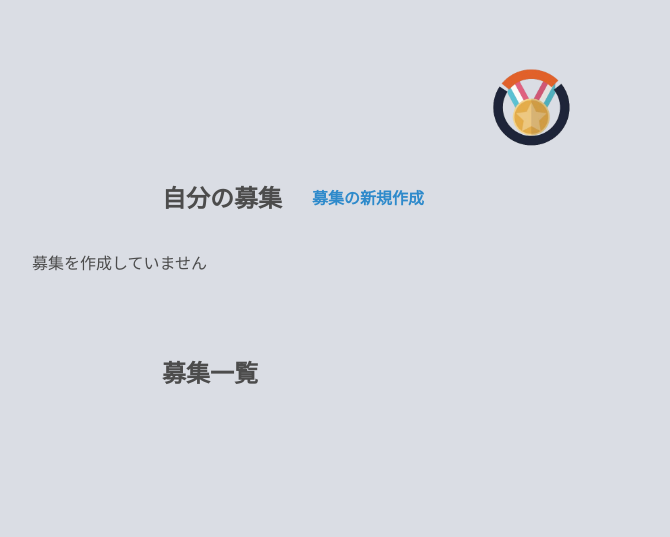
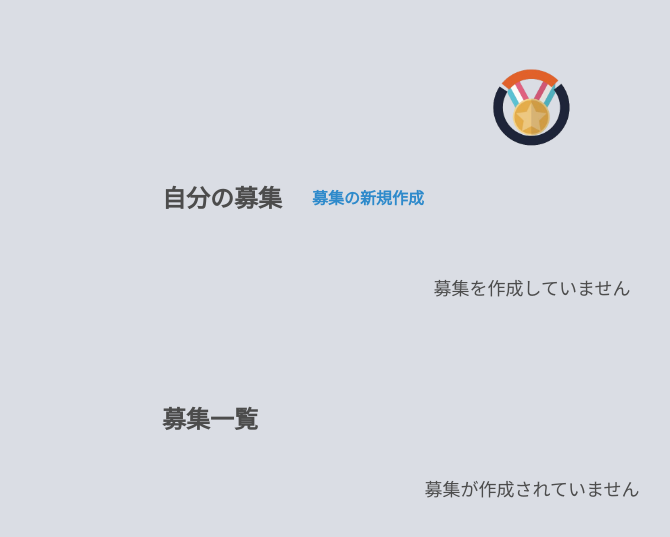
Before and after one commit to SakuraWada/road_map, a Django app: page /party_recruitment_list in a window 1280 px wide. Shown: the top 537 px of the page, without its empty margins (108-778 px from the left). Run offline with Django 4.2, Linux system fonts and the light colour scheme; the visitor is signed in with stand-in values (Sample User, id 1); data that the repository does not hold is empty.

Commit message:
コメントの配置修正、募集がない場合の文言修正

```diff
--- a/overwin/models.py
+++ b/overwin/models.py
@@ -35,7 +35,7 @@ class Recruitment(models.Model):
     tank_role_num        = models.IntegerField(default=0)
     damage_role_num      = models.IntegerField(default=0)
     support_role_num     = models.IntegerField(default=0)
-    comment              = models.TextField(max_length=255, blank=True, null=True,verbose_name='備考欄')
+    comment              = models.TextField(max_length=64, blank=True, null=True,verbose_name='コメント')
 
     @property
     def possible_to_entry(self):
--- a/overwin/static/overwin/css/party_recruitment/party_recruitment_list.css
+++ b/overwin/static/overwin/css/party_recruitment/party_recruitment_list.css
@@ -68,6 +68,17 @@
     font-size: medium;
 }
 
+.comment{
+    margin-top: 0;
+}
+
 .recruitment-list{
-    margin-top: 80px;
+    margin-top: 100px;
 }
+
+.no-recruitment-message{
+    text-align: center;
+    margin-top: 40px;
+    font-weight: large;
+    font-size: large;
+}
--- a/overwin/templates/overwin/party_recruitment/party_recruitment_list.html
+++ b/overwin/templates/overwin/party_recruitment/party_recruitment_list.html
@@ -35,7 +35,7 @@
     </div>
 
     {% empty %}
-    <p>募集を作成していません</p>
+    <p class="no-recruitment-message">募集を作成していません</p>
     {% endfor %}
 </div>
 
@@ -56,6 +56,8 @@
         </div>
         </a>
     </div>
+    {% empty %}
+    <p class="no-recruitment-message">募集が作成されていません</p>
     {% endfor %}
 </div>
 {% endblock %}
--- a/overwin/views/party_recruitment.py
+++ b/overwin/views/party_recruitment.py
@@ -116,7 +116,7 @@ class PartyRecruitmentDetailView(generic.DetailView):
 
 @method_decorator(login_required, name="dispatch")
 class PartyRecruitmentUpdateView(generic.UpdateView):
-    template_name = 'overwin/party_recruitment_update.html'
+    template_name = 'overwin/party_recruitment/party_recruitment_update.html'
     model = Recruitment
     form_class = RecruitmentForm
 
```
Also changed, not shown: overwin/migrations/0002_alter_recruitment_comment.py (added), overwin/migrations/0003_alter_recruitment_comment.py (added).
